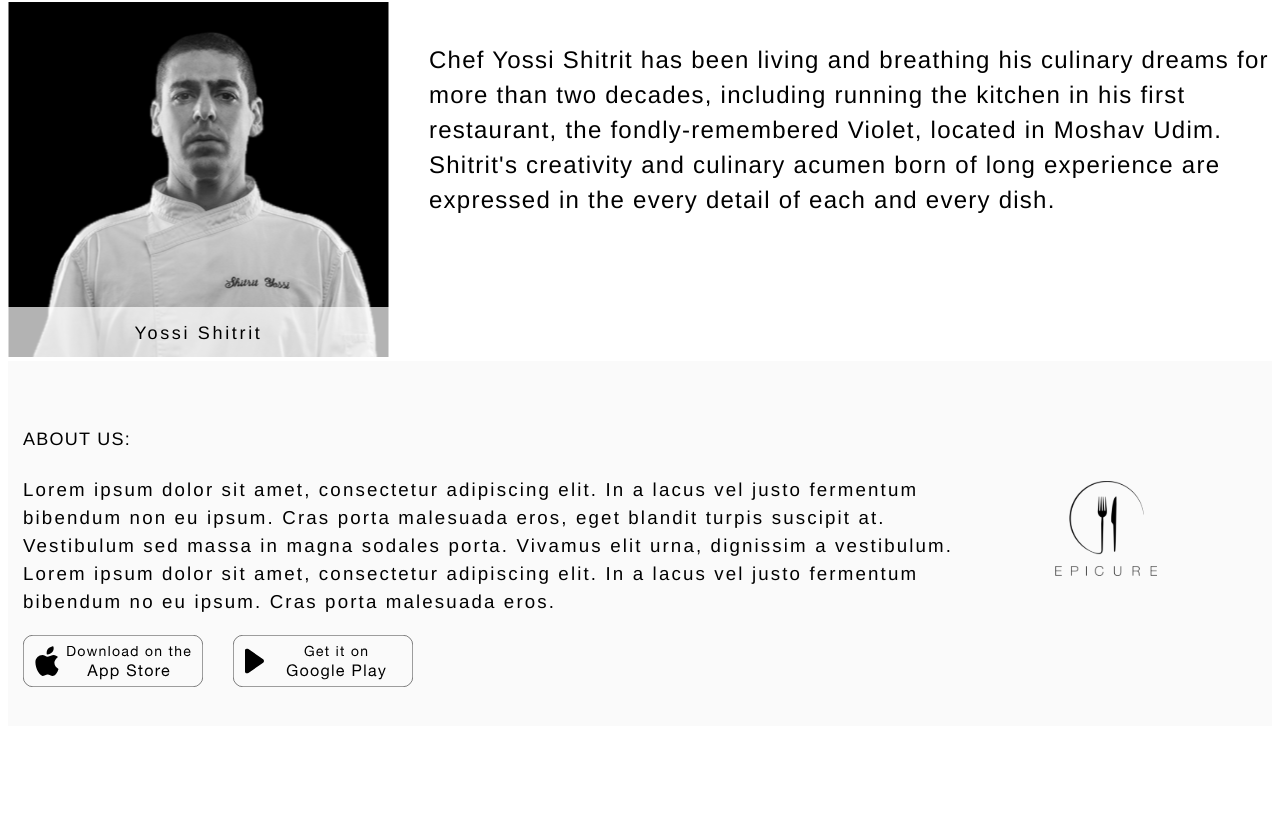
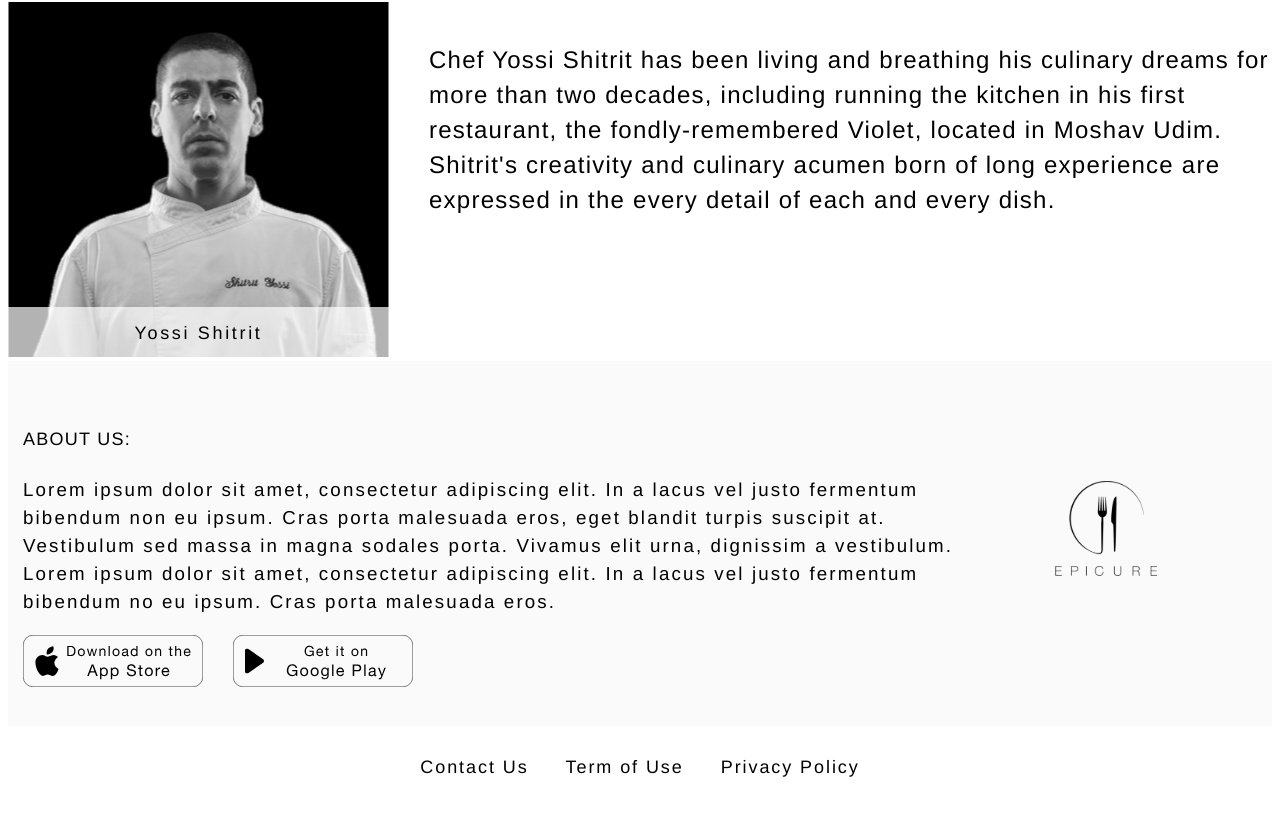
Before and after one commit to Hagai-Hen/Epicure, a React (Vite) app: page / in a window 1280 px wide. Shown: the part 2727-3543 px from the top of the page. Before the commit the page ends 3461 px from the top, so only its background shows below. Built offline with nearby package versions, Linux system fonts and the light colour scheme.

Commit message:
finish Footer

```diff
--- a/src/App.tsx
+++ b/src/App.tsx
@@ -5,6 +5,7 @@ import { POPULAR_REST, DISHES } from "./resources/content";
 import { KeyBanner } from "./Component/KeyBanner/KeyBanner";
 import { ChefBanner } from "./Component/ChefBanner/ChefBanner";
 import { About } from "./Component/About/About";
+import { Footer } from "./Component/Footer/Footer";
 
 function App() {
   return (
@@ -16,6 +17,7 @@ function App() {
       <KeyBanner />
       <ChefBanner />
       <About />
+      <Footer />
     </>
   );
 }
--- /dev/null
+++ b/src/Component/Footer/Footer.tsx
@@ -0,0 +1,15 @@
+import "./styles.scss";
+import { BUTTONS } from "../../resources/content";
+import { Button } from "../Button/Button";
+
+export const Footer = () => {
+  return (
+    <div className="footer_container">
+        <section className="buttons_container">
+            {BUTTONS.FOOTER.map((btn) => (
+                <Button style='navbar_button'>{btn.title}</Button>
+            ))}
+        </section>
+    </div>
+  );
+};
--- /dev/null
+++ b/src/Component/Footer/styles.scss
@@ -0,0 +1,20 @@
+@import "../../resources/variables.scss";
+
+.footer_container {
+  display: flex;
+  flex-direction: column;
+  justify-content: space-between;
+}
+
+.buttons_container {
+  gap: 25px;
+  padding: 30px 20px;
+}
+
+@media (min-width: map-get($BREAK_POINTS, MEDIUM)) {
+  .buttons_container {
+    display: flex;
+    flex-direction: row;
+    justify-content: center;
+  }
+}
--- a/src/resources/content.ts
+++ b/src/resources/content.ts
@@ -104,7 +104,7 @@ export const ABOUT = {
   DESC: `Lorem ipsum dolor sit amet, consectetur adipiscing elit. In a lacus vel justo fermentum bibendum non
 eu ipsum. Cras porta malesuada eros, eget blandit
 turpis suscipit at.  Vestibulum sed massa in magna sodales porta.  Vivamus elit urna,
-dignissim a vestibulum.\n Lorem ipsum dolor sit amet, consectetur adipiscing elit. In a lacus vel justo fermentum bibendum no
+dignissim a vestibulum. Lorem ipsum dolor sit amet, consectetur adipiscing elit. In a lacus vel justo fermentum bibendum no
 eu ipsum. Cras porta malesuada eros.`
 
 
```
